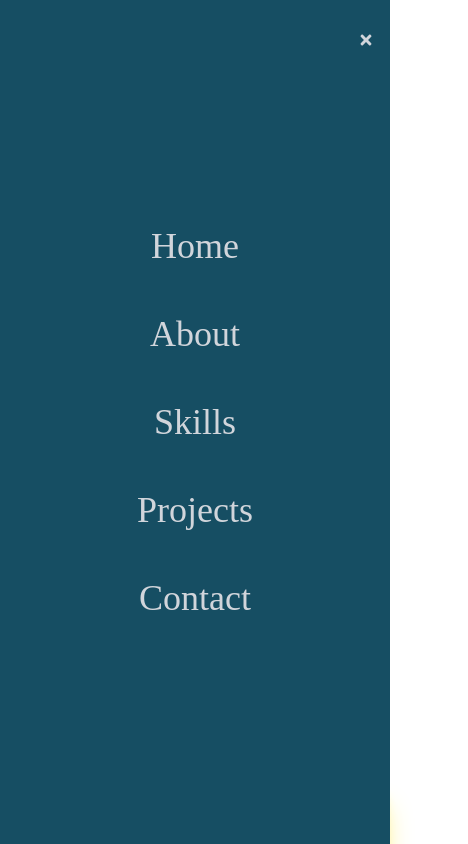
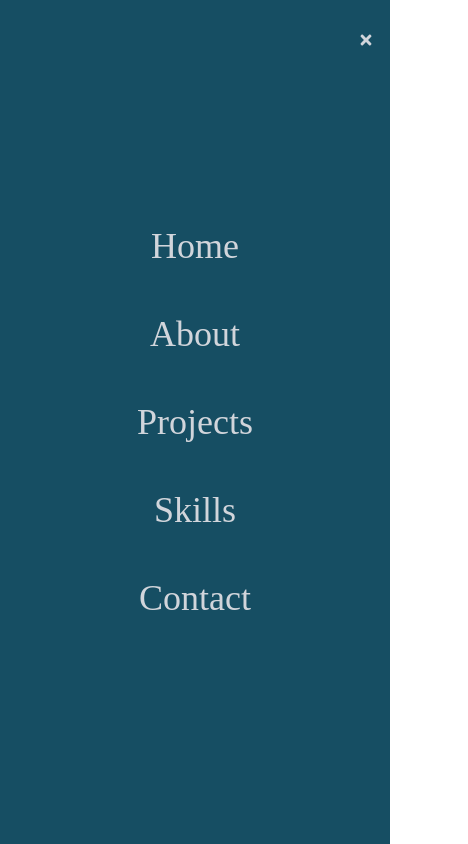
Before and after one commit to imonr001/portfolio, a React (Create React App) app: page / in a window 390 px wide. Both pictures are taken after a click on the element 366 px from the left and 40 px from the top of the page. Shown: the top 844 px of the page, 468 px wide, since content can reach past the window. Built offline with nearby package versions, Linux system fonts and the light colour scheme.

Commit message:
fixed mobile view

```diff
--- a/src/components/About.jsx
+++ b/src/components/About.jsx
@@ -11,16 +11,16 @@ function About() {
           </p>
         </div>
         <div>
-          <figure className=" flex text-sm md:text-lg justify-center bg-gray-800   overflow-hidden text-center shadow-xl  shadow-yellow-200 md:p-20">
+          <figure className=" flex flex-col sm:flex-row text-sm md:text-lg justify-center bg-gray-800   overflow-hidden text-center shadow-xl  shadow-yellow-200 md:p-20">
             <img className="   rounded-3xl  p-4 object-scale-down  " src={myPic} alt="" />
             <div className="pt-6  text-center md:text-left space-y-4 ">
-              <figcaption class="font-medium sm:text-right p-4 text-lg">
+              <figcaption class="font-medium sm:text-right p-4 text-lg ">
                 <div class="text-gray-300 text-left ">Ivan Monroy</div>
                 <div class="text-gray-300 text-left">
                   Software Engineer
                 </div>
               </figcaption>
-              <blockquote>
+              <blockquote className="flex flex-col" >
                 <p className=" text-left p-3  md:text-xl  md:font-medium  md:text-center   text-base">
                   “Hello my name is Ivan and I am a software engineer.
                   I graduated from University of California, Riverside with a Bachlor's Degree in Computer Science.
--- a/src/components/Cards/Card.jsx
+++ b/src/components/Cards/Card.jsx
@@ -6,15 +6,15 @@ function Card(props) {
   };
 
   return (
-    <div className="p-10 mb-5  pb-32 flex  justify-between  ">
-      <div className=" h-[400px] w-[400px]  max-h[500px] max-w-[500px] border-4 rounded-lg border-yellow-300  md:hover:scale-150 duration-500">
-        <img className=" h-80 w-full" src={props.image} alt="thisIma" />
-        <div className="flex  justify-center bg-gray-900 p-4 ">
+    <div className="  p-10  mb-5  sm:pb-32    ">
+      <div className="    h-20 w-84  sm:h-[400px] sm:w-[400px]  max-h[500px] max-w-[500px]  sm:border-4  sm:rounded-lg border-yellow-300  md:hover:scale-150 duration-500 ">
+        <img className="  sm:h-80 sm:w-full" src={props.image} alt="thisIma" />
+        <div className=" flex  p-4  justify-center  bg-gray-900  sm:p-4   ">
           <button
             onClick={() => {
               newTabClick(props.live);
             }}
-            className=" mx-10 border-4 rounded-sm bg-gray-300 text-gray-900 font-bold text-lg md:hover:scale-75 duration-500"
+            className="  mx-10 border-4 rounded-sm bg-gray-300 text-gray-900 font-bold  text-sm sm:text-lg md:hover:scale-75 duration-500"
           >
             Demo
           </button>
@@ -22,13 +22,13 @@ function Card(props) {
             onClick={() => {
               newTabClick(props.github);
             }}
-            className=" mx-10 border-4 rounded-sm bg-gray-300 text-gray-900 font-bold text-lg md:hover:scale-75 duration-500"
+            className=" mx-10 border-4 rounded-sm bg-gray-300 text-gray-900 font-bold text-sm sm:text-lg md:hover:scale-75 duration-500"
           >
             Github
           </button>
         </div>
-        <div className="mt-10 flex mx-auto  justify-evenly  h-full max-h-28  text-center bg-gray-900 " >
-          <p className="  flex-1 border-4 border-yellow-300 p-5   text-base text-center rounded-lg font-bold">{props.msg}</p>
+        <div className="sm:mt-10 flex mx-auto  justify-evenly  h-full  max-h-28  text-center bg-gray-900 " >
+          <p className="  invisible sm:visible   flex-1 border-4 border-yellow-300 p-5   text-base text-center rounded-lg font-bold">{props.msg}</p>
         </div>
       </div>
 
--- a/src/components/Navbar.jsx
+++ b/src/components/Navbar.jsx
@@ -4,7 +4,7 @@ import { HiOutlineMail } from "react-icons/hi";
 import { BsFillPersonLinesFill } from "react-icons/bs";
 import ResumePDF from "../assets/Ivan_Monroy_R.pdf";
 import Logo1 from "../assets/logo1.png";
-import {Link} from 'react-scroll'
+import { Link } from "react-scroll";
 function Navbar() {
   const [nav, setNav] = useState(false);
   const handleClick = () => setNav(!nav);
@@ -28,16 +28,43 @@ function Navbar() {
       </div>
       {/* {menu} */}
       <ul className="hidden md:flex">
-        <li><Link to="home" spy={true} smooth={true} offset={50} duration={500}>
-          Home </Link></li>
-        <li><Link to="about" spy={true} smooth={true} offset={50} duration={500}>
-          About </Link></li>
-        <li><Link to="skills" spy={true} smooth={true} offset={50} duration={500}>
-          Skills </Link></li>
-        <li><Link to="projects" spy={true} smooth={true} offset={50} duration={500}>
-          Projects </Link></li>
-        <li><Link to="contact" spy={true} smooth={true} offset={50} duration={500}>
-          Contact </Link></li>
+        <li>
+          <Link to="home" spy={true} smooth={true} offset={50} duration={500}>
+            Home{" "}
+          </Link>
+        </li>
+        <li>
+          <Link to="about" spy={true} smooth={true} offset={50} duration={500}>
+            About{" "}
+          </Link>
+        </li>
+        <li>
+          <Link to="skills" spy={true} smooth={true} offset={50} duration={500}>
+            Skills{" "}
+          </Link>
+        </li>
+        <li>
+          <Link
+            to="projects"
+            spy={true}
+            smooth={true}
+            offset={50}
+            duration={500}
+          >
+            Projects{" "}
+          </Link>
+        </li>
+        <li>
+          <Link
+            to="contact"
+            spy={true}
+            smooth={true}
+            offset={50}
+            duration={500}
+          >
+            Contact{" "}
+          </Link>
+        </li>
       </ul>
 
       {/* hamburger */}
@@ -53,23 +80,66 @@ function Navbar() {
         }
       >
         <li className=" py-6 text-4xl">
-        <Link onClick={handleClick} to="home" spy={true} smooth={true} offset={50} duration={500}>
-          Home </Link>
+          <Link
+            onClick={handleClick}
+            to="home"
+            spy={true}
+            smooth={true}
+            offset={50}
+            duration={500}
+          >
+            Home{" "}
+          </Link>
         </li>
         <li className=" py-6 text-4xl">
-        <Link onClick={handleClick} to="about" spy={true} smooth={true} offset={50} duration={500}>
-          About </Link>
+          <Link
+            onClick={handleClick}
+            to="about"
+            spy={true}
+            smooth={true}
+            offset={50}
+            duration={500}
+          >
+            About{" "}
+          </Link>
         </li>
         <li className=" py-6 text-4xl">
-        <Link onClick={handleClick} to="skills" spy={true} smooth={true} offset={50} duration={500}>
-          Skills </Link>        </li>
-        <li className=" py-6 text-4xl">
-        <Link onClick={handleClick} to="projects" spy={true} smooth={true} offset={50} duration={500}>
-          Projects </Link>
+          <Link
+            onClick={handleClick}
+            to="projects"
+            spy={true}
+            smooth={true}
+            offset={50}
+            duration={500}
+          >
+            Projects{" "}
+          </Link>
         </li>
         <li className=" py-6 text-4xl">
-        <Link onClick={handleClick} to="contact" spy={true} smooth={true} offset={50} duration={500}>
-          Contact </Link>        </li>
+          <Link
+            onClick={handleClick}
+            to="skills"
+            spy={true}
+            smooth={true}
+            offset={50}
+            duration={500}
+          >
+            Skills{" "}
+          </Link>{" "}
+        </li>
+
+        <li className=" py-6 text-4xl">
+          <Link
+            onClick={handleClick}
+            to="contact"
+            spy={true}
+            smooth={true}
+            offset={50}
+            duration={500}
+          >
+            Contact{" "}
+          </Link>{" "}
+        </li>
       </ul>
 
       {/* social icons */}
--- a/src/components/Projects.jsx
+++ b/src/components/Projects.jsx
@@ -6,13 +6,13 @@ import comingSoon from "../assets/comingSoon.png";
 
 function Projects() {
   return (
-    <div name="projects" className="w-full h-full text-gray-300 bg-[#0a192f] p-28 ">
-      <div className="max-w-[1000px] mx-auto p-4 flex  justify-center w-full h-full ">
-        <div className=" p-8 mr-72 md:mr-auto  pb-8 md:text-center sm:text-left">
-          <p className="text-4xl font-bold inline border-b-4 text-gray-300 border-yellow-300">
+    <div name="projects" className="w-full h-screen text-gray-300 bg-[#0a192f] p-28 ">
+      <div className="max-w-[1000px] mx-auto p-4 flex  justify-center w-full h-full   ">
+        <div className=" sm:p-8 mr-72 md:mr-auto  pb-8 md:text-center sm:text-left pl-14  ">
+          <p className="text-4xl font-bold inline border-b-4 text-gray-300 border-yellow-300 ">
             Projects
           </p>
-          <div className=" justify-items-start w-full   grid grid-cols-1 sm:grid-cols-3 sm:gap-96   ">
+          <div className="   justify-normal  justify-items-start w-full grid grid-cols-1 sm:grid-cols-3 sm:gap-96 gap-32   ">
             <Card
               live={"https://imonr001.github.io/notes/"}
               github={"https://github.com/imonr001/notes"}
```
